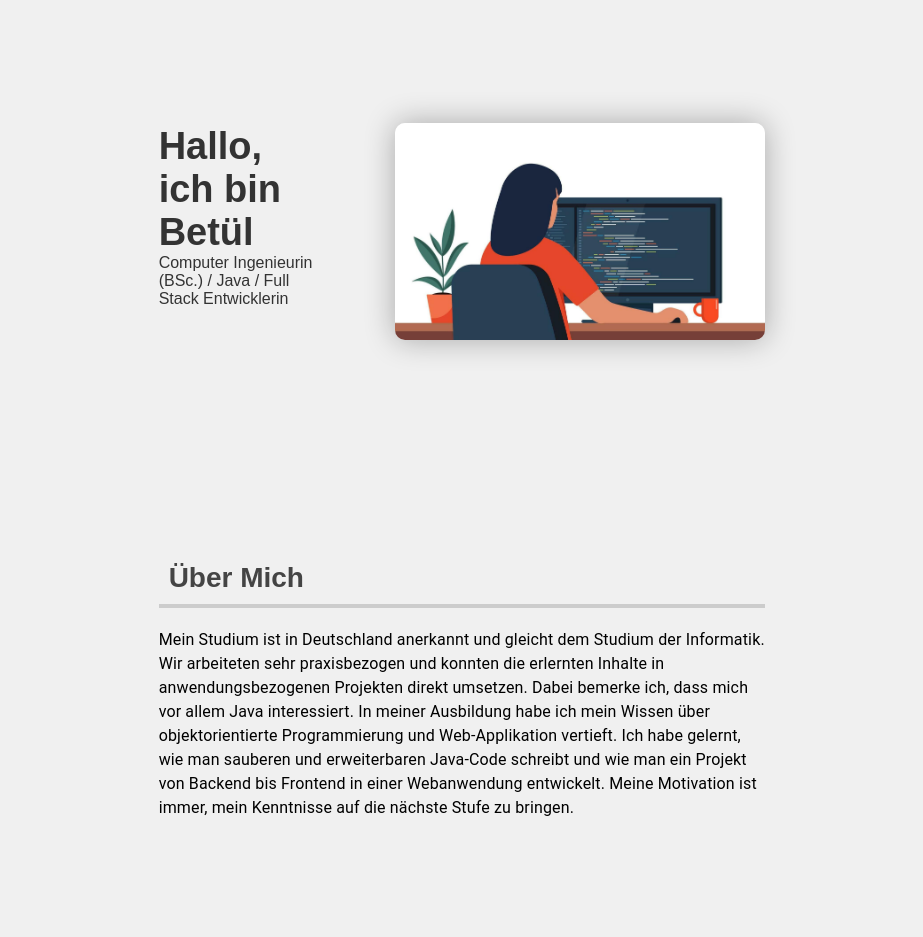
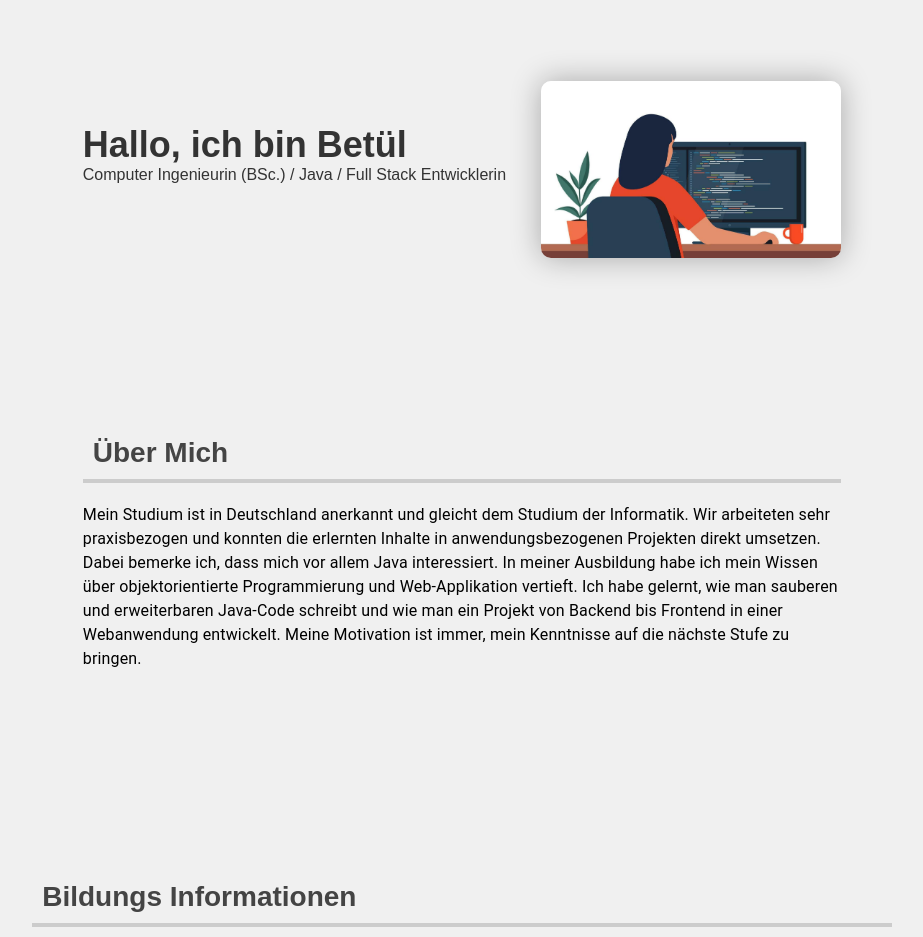
Before and after one commit to betulEZ/portfolio, a React (Vite) app: page / in a window 1280 px wide. Shown: the part 160-1097 px from the top of the page, without its empty margins (178-1101 px from the left). Built offline with nearby package versions, Linux system fonts and the light colour scheme.

Commit message:
ldesign correction

```diff
--- a/src/component/AboutMe.css
+++ b/src/component/AboutMe.css
@@ -3,10 +3,15 @@
     margin-right: 26%; /* Sağdan yüzde 10 genişlikte boşluk bırakır */
     margin-left: 26%; /* Soldan yüzde 10 genişlikte boşluk bırakır */
 }
-
+@media (max-width: 1500px) {
+    .about-me {
+        margin-right: 20%; /* Margin for smaller screens */
+        margin-left: 20%; /* Margin for smaller screens */
+    }
+}
 h1 {
     margin-bottom: 0;
-    font-size: 38px; /* Metin boyutunu büyütür */
+    font-size: 36px; /* Metin boyutunu büyütür */
     font-weight: bold; /* Kalın font kullanır */
     color: #333; /* Metin rengi */
 }
@@ -18,9 +23,9 @@ h4{
 }
 img {
     margin-top: -165px;
-    width: 370px; /* Resmin genişliği */
+    width: 300px; /* Resmin genişliği */
     height: auto; /* Otomatik olarak yükseklik ayarla (orantılı olarak) */
-    margin-left: 70px;
+    margin-left: auto;
     border-radius: 10px; /* Köşeleri yuvarlar */
     box-shadow: 0 0 30px rgba(0, 0, 0, 0.3); /* Hafif bir gölge ekler */
     transition: transform 0.3s ease; /* Mouse üzerine geldiğinde hafif bir büyüme efekti ekler */
@@ -34,3 +39,6 @@ img:hover {
     display: flex; /* Flexbox'u etkinleştir */
     align-items: center; /* Elemanları dikeyde hizala */
 }
+.text-wrapper {
+    margin-right: 10px; /* Add some space below the text */
+}
--- a/src/component/Education.css
+++ b/src/component/Education.css
@@ -16,6 +16,12 @@
     margin-right: 26%; /* Sağdan yüzde 10 genişlikte boşluk bırakır */
     margin-left: 26%; /* Soldan yüzde 10 genişlikte boşluk bırakır */
 }
+@media (max-width: 1500px) {
+    .education {
+        margin-right: 16%; /* Margin for smaller screens */
+        margin-left: 16%; /* Margin for smaller screens */
+    }
+}
 .card-content {
     display: flex;
     flex-direction: column;
```
Also changed, not shown: 4 other files (tests, documents, lock files or other folders).
